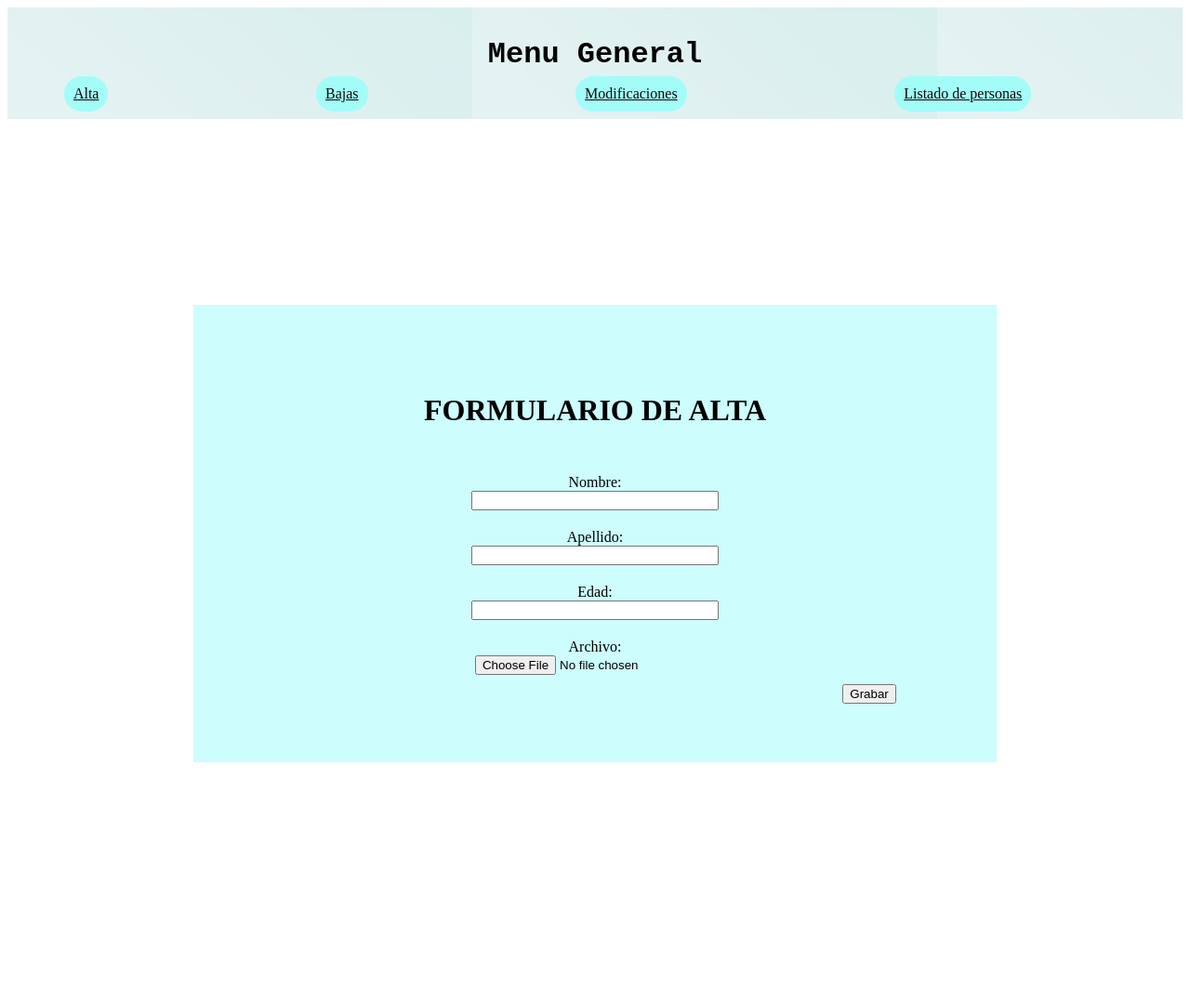
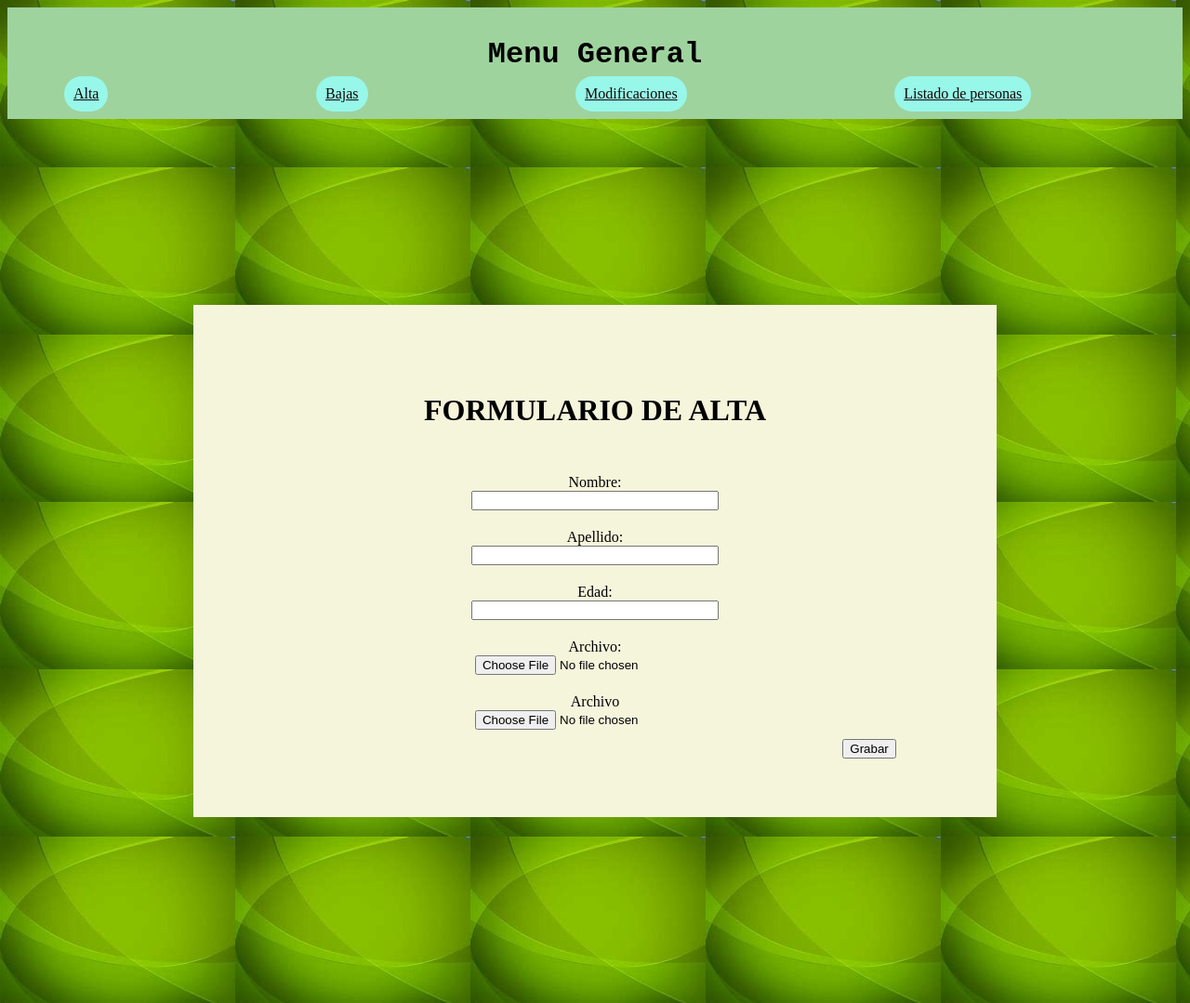
Before and after one commit to danteuri/PhpEjemplo-subirArchivoABase, a PHP site: page /forms/form-altas.php in a window 1280 px wide. Shown: the whole page at 93% size. Before the commit the page ends 820 px from the top, so only its background shows below. Run offline with PHP 8.4, Linux system fonts and the light colour scheme.

Commit message:
casi nada
solo unos cambios de css

```diff
--- a/css/formAltas.css
+++ b/css/formAltas.css
@@ -2,7 +2,7 @@
     margin: 200px;
     display: flex;
     flex-direction: column;
-    background-image: url("head213.jpg");
+    background-color: beige;
     padding: 5%;
     outline-color: rgb(0, 0, 0);
 }
--- a/css/menu.css
+++ b/css/menu.css
@@ -1,11 +1,13 @@
 body{
+    background-image: url("omagad.jpg");
+    max-width: 100%;
+    height: auto;
 }
 .header{
     display: flex;
     flex-direction: column;
-    background-color: #77dd77;
+    background-color: #9ed39e;
     height: 120px;
-    background-image: url("header2.png");
 }
 
 .titulo{
--- a/forms/form-altas.php
+++ b/forms/form-altas.php
@@ -32,8 +32,12 @@ include '../code/menu.php';
 
 		<div class="grupoInputs">
 		<label for="foto">Archivo:</label><br>
-		<input type="file" name="foto"><br>
+		<input type="file" name="foto" value="Foto"><br>
 	    </div>
+		<div class="grupoInputs">
+			<label for="foto">Archivo</label><br>
+			<input type="file" name="foto" value="Foto">
+		</div>
 
 		<div class="btn-submit">
 		<input type="submit" value="Grabar"><br>
```
Also changed, not shown: css/omagad.jpg (added).
